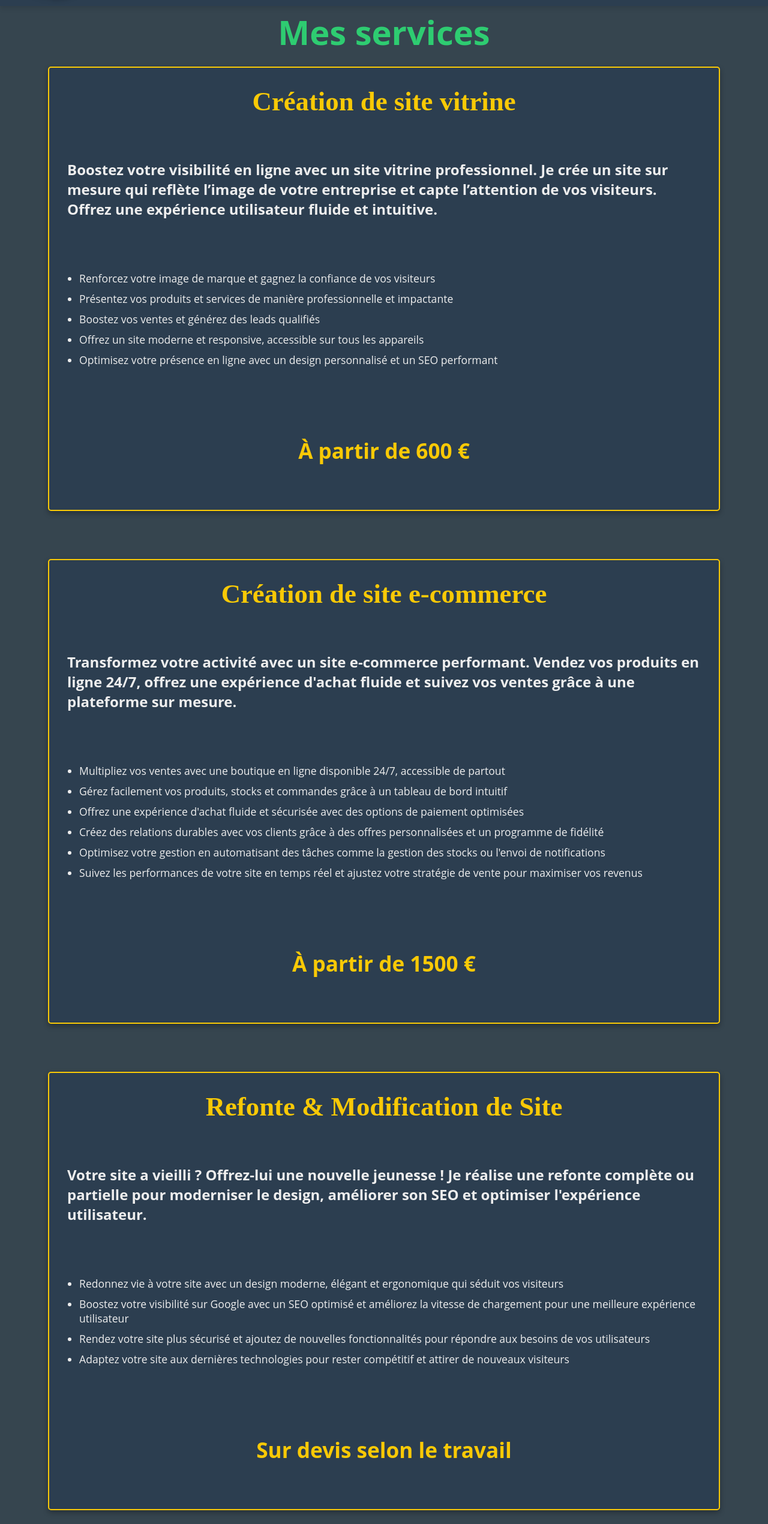
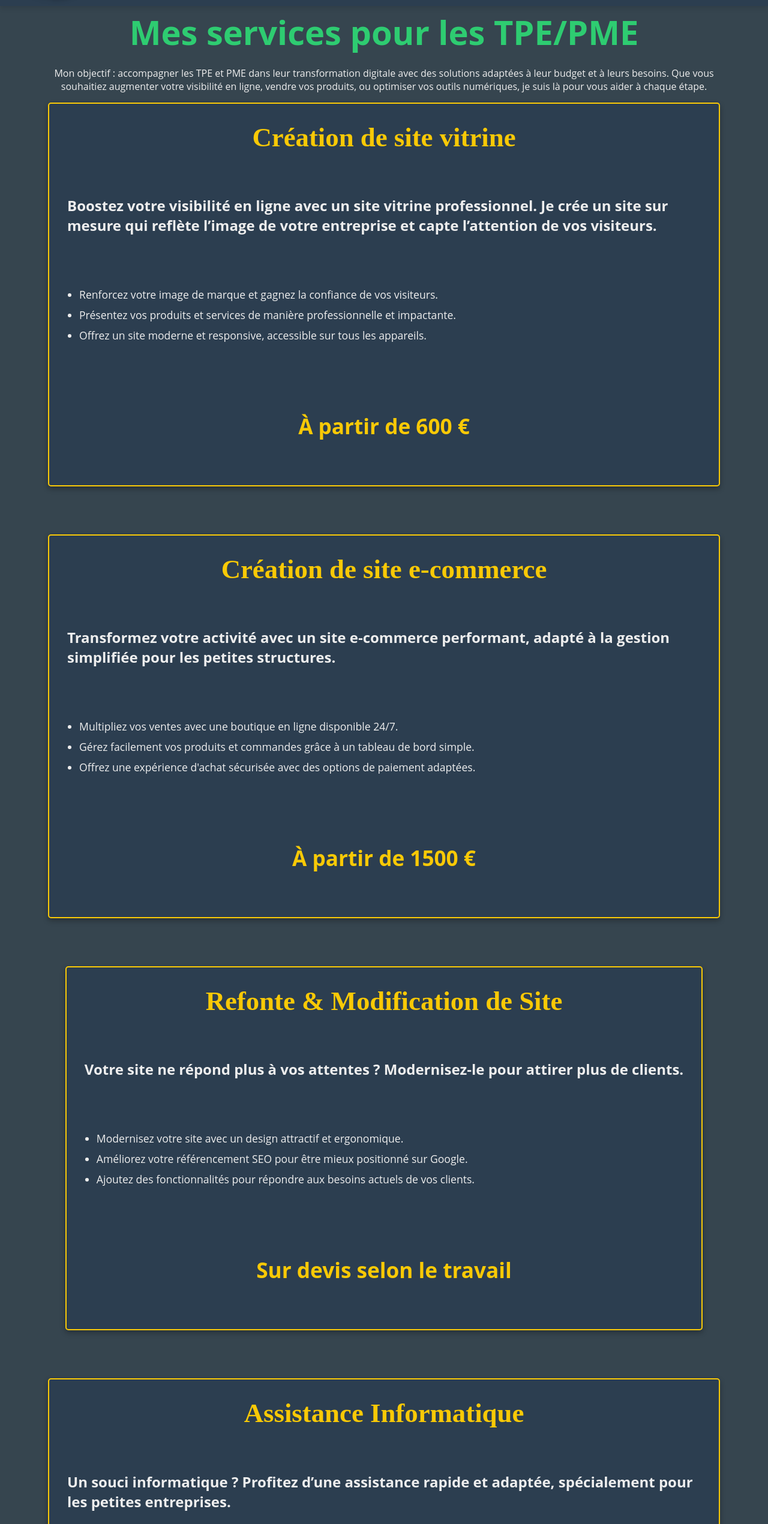
Before and after one commit to GaelleB/gb-webassist, a React (Create React App) app: page /services in a window 1280 px wide. Shown: the part 145-2686 px from the top of the page at 60% size. Built offline with nearby package versions, Linux system fonts and the light colour scheme.

Commit message:
reformulation des sous-titres et listes à puces

```diff
--- a/src/pages/Services.js
+++ b/src/pages/Services.js
@@ -4,19 +4,20 @@ import '../styles/global.css';
 function Services() {
   return (
     <main className="main-services">
-      <h1 className='service-title'>Mes services</h1>
+      <h1 className='service-title'>Mes services pour les TPE/PME</h1>
+      <p className="intro-text">
+        Mon objectif : accompagner les TPE et PME dans leur transformation digitale avec des solutions adaptées à leur budget et à leurs besoins. Que vous souhaitiez augmenter votre visibilité en ligne, vendre vos produits, ou optimiser vos outils numériques, je suis là pour vous aider à chaque étape.
+      </p>
       <div className="cards-container">
         <article className="service-card">
           <h2>Création de site vitrine</h2>
           <h3 className='sous-titre'>
-            Boostez votre visibilité en ligne avec un site vitrine professionnel. Je crée un site sur mesure qui reflète l’image de votre entreprise et capte l’attention de vos visiteurs. Offrez une expérience utilisateur fluide et intuitive.
+            Boostez votre visibilité en ligne avec un site vitrine professionnel. Je crée un site sur mesure qui reflète l’image de votre entreprise et capte l’attention de vos visiteurs.
           </h3>
           <ul>
-            <li>Renforcez votre image de marque et gagnez la confiance de vos visiteurs</li>
-            <li>Présentez vos produits et services de manière professionnelle et impactante</li>
-            <li>Boostez vos ventes et générez des leads qualifiés</li>
-            <li>Offrez un site moderne et responsive, accessible sur tous les appareils</li>
-            <li>Optimisez votre présence en ligne avec un design personnalisé et un SEO performant</li>
+            <li>Renforcez votre image de marque et gagnez la confiance de vos visiteurs.</li>
+            <li>Présentez vos produits et services de manière professionnelle et impactante.</li>
+            <li>Offrez un site moderne et responsive, accessible sur tous les appareils.</li>
           </ul>
           <p className="price">À partir de 600 €</p>
         </article>
@@ -24,15 +25,12 @@ function Services() {
         <article className="service-card">
           <h2>Création de site e-commerce</h2>
           <h3 className='sous-titre'>
-            Transformez votre activité avec un site e-commerce performant. Vendez vos produits en ligne 24/7, offrez une expérience d'achat fluide et suivez vos ventes grâce à une plateforme sur mesure.
+            Transformez votre activité avec un site e-commerce performant, adapté à la gestion simplifiée pour les petites structures.
           </h3>
           <ul>
-            <li>Multipliez vos ventes avec une boutique en ligne disponible 24/7, accessible de partout</li>
-            <li>Gérez facilement vos produits, stocks et commandes grâce à un tableau de bord intuitif</li>
-            <li>Offrez une expérience d'achat fluide et sécurisée avec des options de paiement optimisées</li>
-            <li>Créez des relations durables avec vos clients grâce à des offres personnalisées et un programme de fidélité</li>
-            <li>Optimisez votre gestion en automatisant des tâches comme la gestion des stocks ou l'envoi de notifications</li>
-            <li>Suivez les performances de votre site en temps réel et ajustez votre stratégie de vente pour maximiser vos revenus</li>
+            <li>Multipliez vos ventes avec une boutique en ligne disponible 24/7.</li>
+            <li>Gérez facilement vos produits et commandes grâce à un tableau de bord simple.</li>
+            <li>Offrez une expérience d'achat sécurisée avec des options de paiement adaptées.</li>
           </ul>
           <p className="price">À partir de 1500 €</p>
         </article>
@@ -40,13 +38,12 @@ function Services() {
         <article className="service-card">
           <h2>Refonte & Modification de Site</h2>
           <h3 className='sous-titre'>
-            Votre site a vieilli ? Offrez-lui une nouvelle jeunesse ! Je réalise une refonte complète ou partielle pour moderniser le design, améliorer son SEO et optimiser l'expérience utilisateur.
+            Votre site ne répond plus à vos attentes ? Modernisez-le pour attirer plus de clients.
           </h3>
           <ul>
-            <li>Redonnez vie à votre site avec un design moderne, élégant et ergonomique qui séduit vos visiteurs</li>
-            <li>Boostez votre visibilité sur Google avec un SEO optimisé et améliorez la vitesse de chargement pour une meilleure expérience utilisateur</li>
-            <li>Rendez votre site plus sécurisé et ajoutez de nouvelles fonctionnalités pour répondre aux besoins de vos utilisateurs</li>
-            <li>Adaptez votre site aux dernières technologies pour rester compétitif et attirer de nouveaux visiteurs</li>
+            <li>Modernisez votre site avec un design attractif et ergonomique.</li>
+            <li>Améliorez votre référencement SEO pour être mieux positionné sur Google.</li>
+            <li>Ajoutez des fonctionnalités pour répondre aux besoins actuels de vos clients.</li>
           </ul>
           <p className="price">Sur devis selon le travail</p>
         </article>
@@ -54,22 +51,18 @@ function Services() {
         <article className="service-card">
           <h2>Assistance Informatique</h2>
           <h3 className='sous-titre'>
-            Vous avez un souci informatique ? Je vous propose une assistance rapide et personnalisée, à domicile ou à distance, pour résoudre tous vos problèmes informatiques.
+            Un souci informatique ? Profitez d’une assistance rapide et adaptée, spécialement pour les petites entreprises.
           </h3>
           <ul>
-            <li>Résolvez rapidement vos problèmes informatiques grâce à un dépannage matériel et logiciel professionnel</li>
-            <li>Installez et configurez vos logiciels et périphériques en toute simplicité, sans tracas</li>
-            <li>Préservez la performance de vos systèmes avec une maintenance régulière et des solutions curatives sur mesure</li>
-            <li>Protégez vos données et votre réseau contre les menaces grâce à une sécurité renforcée</li>
-            <li>Bénéficiez de formations et de conseils personnalisés pour maîtriser vos outils informatiques et optimiser vos processus</li>
+            <li>Résolution de problèmes matériels et logiciels.</li>
+            <li>Maintenance préventive pour éviter les pannes.</li>
+            <li>Formation personnalisée pour utiliser vos outils numériques efficacement.</li>
           </ul>
           <p className="price">Sur devis selon le travail</p>
         </article>
-
       </div>
       <p className="call-to-action">
-        Les tarifs sont donnés à titre indicatif et peuvent varier selon la complexité du projet, les attentes du client et les frais occasionnés.
-        Contactez-moi dès aujourd'hui pour discuter de votre projet et obtenir un devis personnalisé.
+        Vous êtes une TPE ou une PME et souhaitez booster votre activité grâce au digital ? Contactez-moi dès aujourd'hui pour obtenir un devis gratuit et personnalisé.
       </p>
     </main>
   );
```
